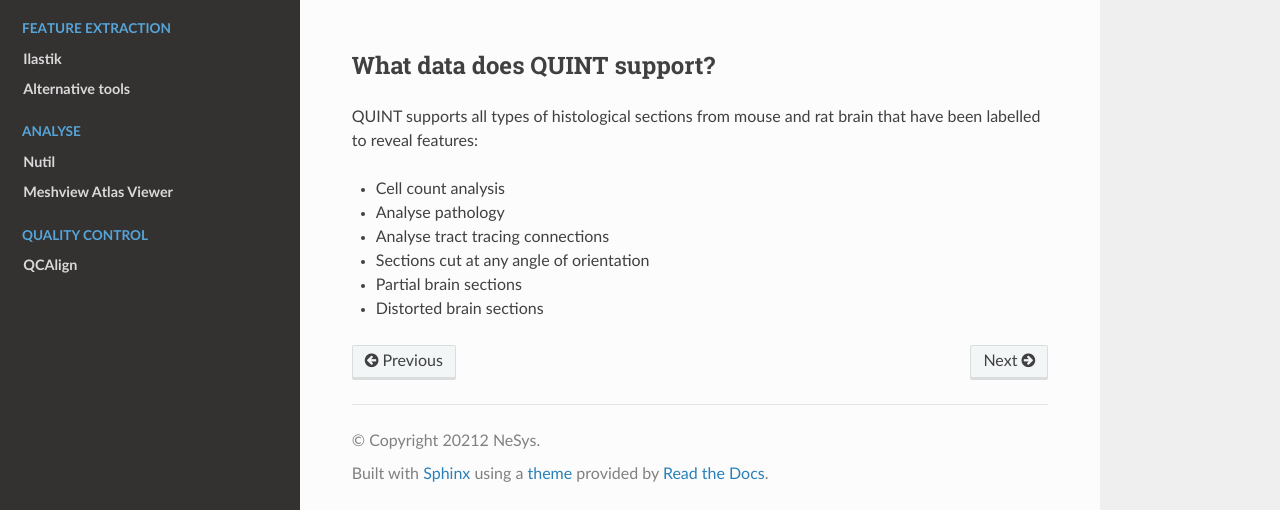
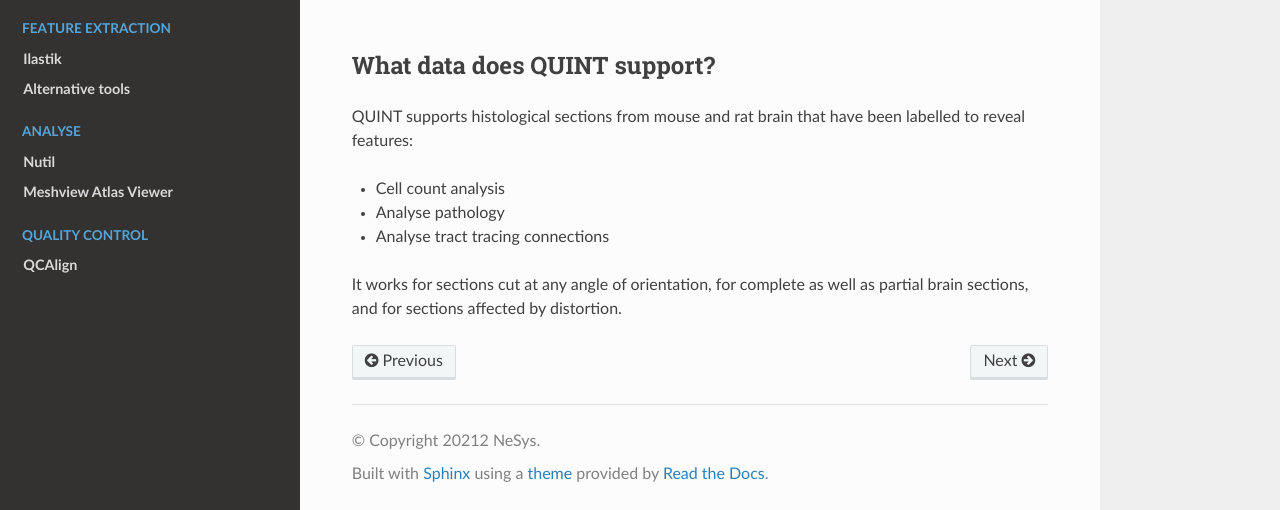
Before and after one commit to Neural-Systems-at-UIO/QUINT_workflow, a Sphinx documentation site: the page built from docs/QUINTintro.rst, in a window 1280 px wide and 900 px high, scrolled down 670 px, cut to the strip 390-900 px from the top of the window. Built offline with Sphinx 7.4.7 and the Read the Docs theme 2.0.0, drawn with Linux system fonts in a browser that asks for light colours.

Commit message:
Update QUINTintro.rst

```diff
--- a/docs/QUINTintro.rst
+++ b/docs/QUINTintro.rst
@@ -25,11 +25,10 @@ The QUINT workflow comprises a flexible suite of software designed to support at
 **What data does QUINT support?**
 ----------------------------------
 
-QUINT supports all types of histological sections from mouse and rat brain that have been labelled to reveal features:
+QUINT supports histological sections from mouse and rat brain that have been labelled to reveal features:
 
 * Cell count analysis
 * Analyse pathology
 * Analyse tract tracing connections
-* Sections cut at any angle of orientation
-* Partial brain sections
-* Distorted brain sections
+
+It works for sections cut at any angle of orientation, for complete as well as partial brain sections, and for sections affected by distortion.
```
